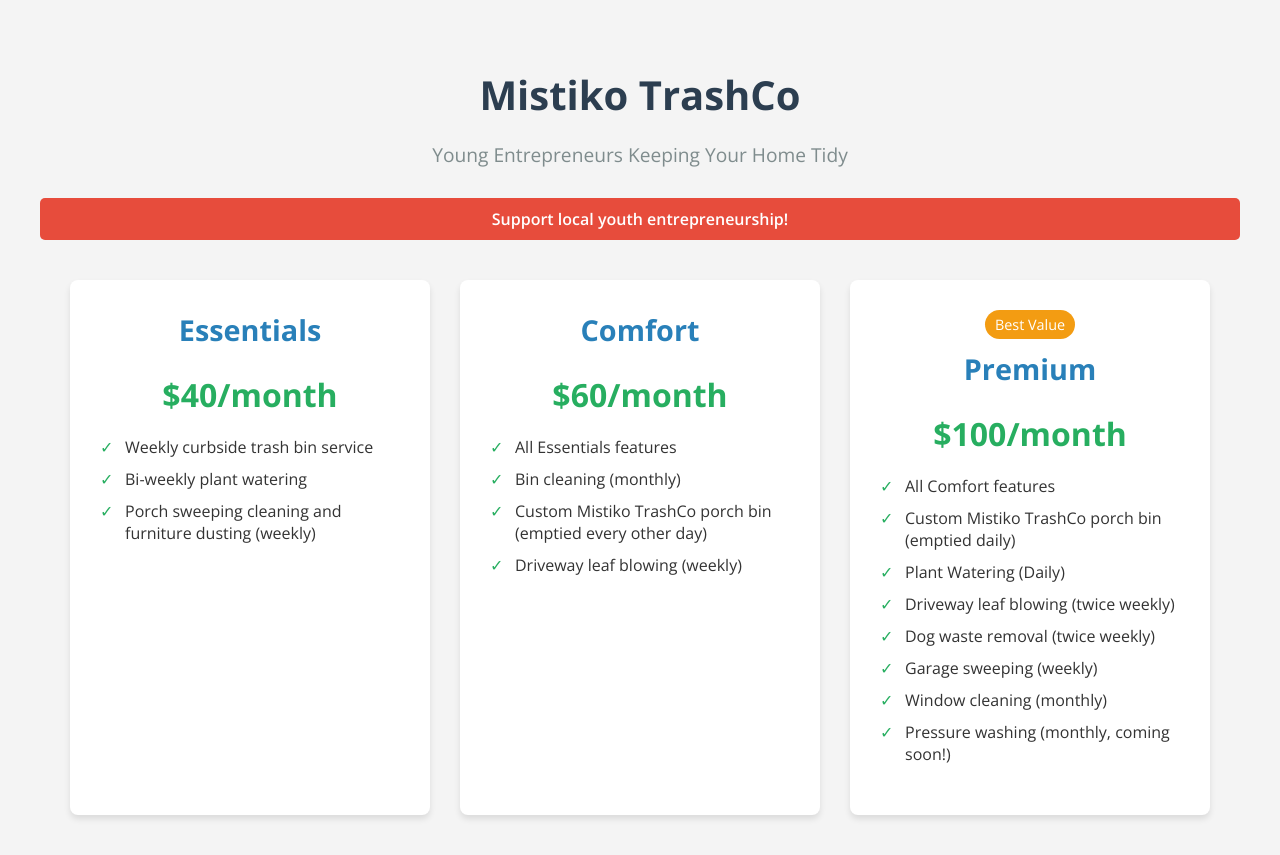
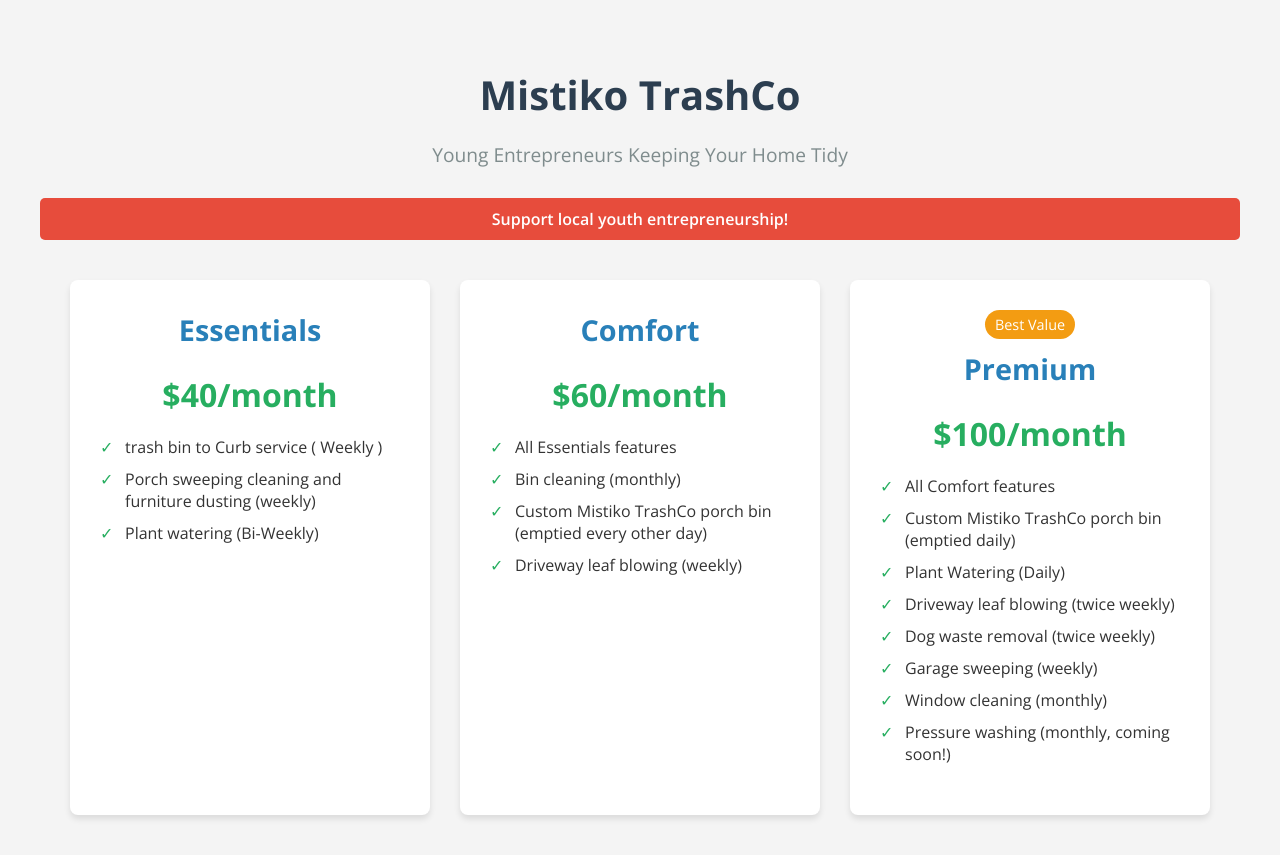
Before and after one commit to MistikoTrashCo/Services, a plain HTML site: page index.html in a window 1280 px wide. Drawn offline with nearby package versions, Linux system fonts and the light colour scheme.

Commit message:
Update index.html

```diff
--- a/index.html
+++ b/index.html
@@ -123,9 +123,10 @@
                 <h2>Essentials</h2>
                 <p class="price">$40<span>/month</span></p>
                 <ul class="features">
-                    <li>Weekly curbside trash bin service</li>
-                    <li>Bi-weekly plant watering</li>
+                    <li>trash bin to Curb service ( Weekly ) </li>
                     <li>Porch sweeping cleaning and furniture dusting (weekly)</li>
+                    <li>Plant watering (Bi-Weekly)</li>
+
                 </ul>
                 <script async
   src="https://js.stripe.com/v3/buy-button.js">
```
